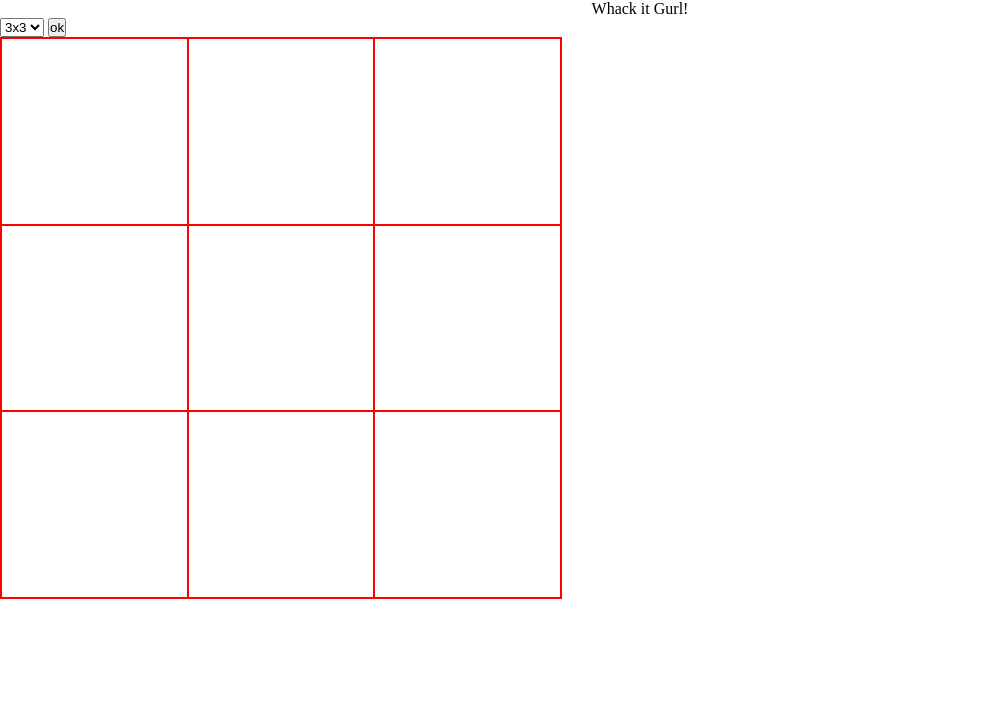
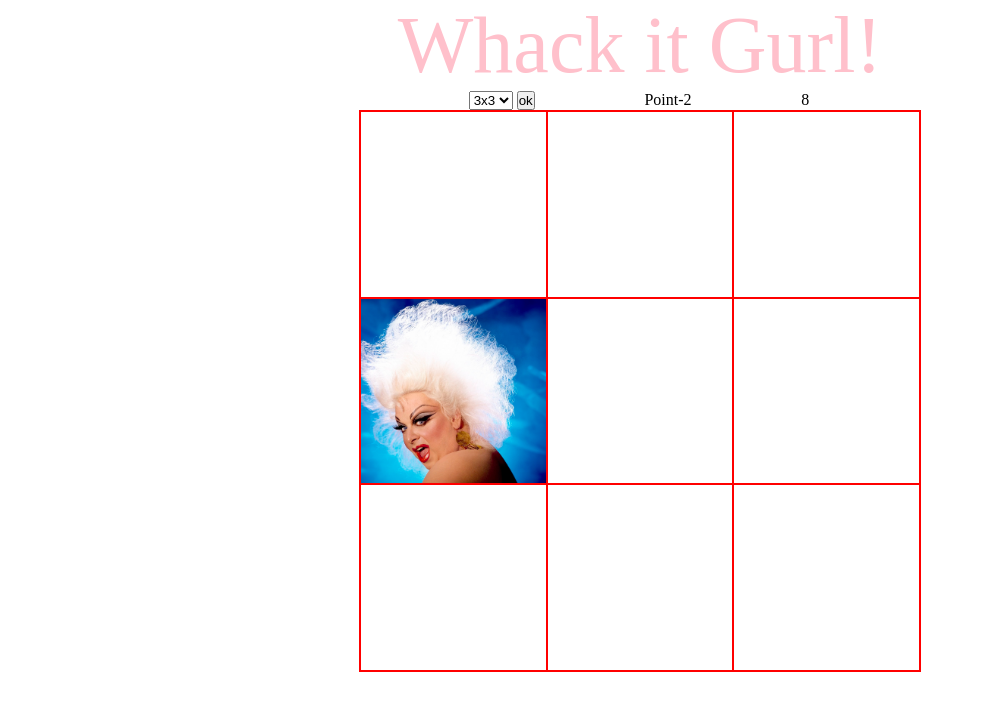
Before and after one commit to claude-bssn/whackAKween, a plain HTML site: page index.html in a window 1280 px wide. Both pictures are taken after a click on the button "ok". Shown: the whole page, without its empty margins (0-984 px from the left). Drawn offline with Linux system fonts and the light colour scheme.

Commit message:
whack it gurl

```diff
--- a/index.html
+++ b/index.html
@@ -11,6 +11,11 @@
 <body>
     <header>
         <p class="title">Whack it Gurl!</p>
+
+    </header>
+    <main>
+        <div class="gameBoard">
+            <div class="headerBoard">
                 <div class="option">
                     <select name="" id="size">
                         <option value="9">3x3</option>
@@ -19,11 +24,20 @@
                     </select>
                     <button id="button">ok</button>
                 </div>
-    </header>
-    <main>
-        <div id="frame">
+                <div class="point">
+                    <p>Point </p>
+                    <p class=" score"></p>
 
                 </div>
+                <div id="timer">
+                    <p class="timer"></p>
+
+                </div>
+            </div>
+            <div id="frame">
+            </div>
+        </div>
+
     </main>
     <footer>
 
--- a/script.js
+++ b/script.js
@@ -1,39 +1,89 @@
-let size = parseInt(document.querySelector('#size').value);
+let size;
 let frame = document.querySelector('#frame');
 let randImg;
 let box;
+let timeImg;
+let click = false;
+let score;
+let timer;
+let round;
 
 function display(){
+    clearInterval(timeImg);
     if (randImg) {
         document.querySelector(`[data-id="${randImg}"]`).style.backgroundImage = '';
+
     }
     randImg = Math.floor(Math.random()* (size)+1);
     box = document.querySelector(`[data-id="${randImg}"]`);
     //console.log(randImg);
     box.style.backgroundImage= "url('divine.jpg')";
+    timeImg = setInterval(nextTurn , 1000);
+
 }
+function nextTurn(){
+    score --;
+    point()
+    display();
+}
+
+function point(){
+    document.querySelector('.score').innerHTML = " "+ score;
+}
+
+function countdown(){
+
+    timer -=1;
+    document.querySelector('.timer').innerHTML = timer;
+    if(timer == 0){
+        clearInterval(round);
+        clearInterval(timeImg);
+        frame.style.display = 'none';
+        // timer =10;
+        document.querySelector('.timer').innerHTML = "Time out!";
+    }
+}
+
+
+
 
 document.querySelector('#button').addEventListener('click' , () => {
     //debugger;
+    timer = 10;
+    clearInterval(round);
+    round = setInterval(countdown, 1000)
+    document.querySelector('.timer').innerHTML = timer;
+
+    frame.style.display = 'flex';
+    size = parseInt(document.querySelector('#size').value);
     frame.innerHTML = '';
+    score = 0;
+    randImg=null;
+    console.log(size);
     for (let i = 1; i <= size; i++) {
-       frame.innerHTML += `<div data-id="${i}" class='cell'></div>`;
+        frame.innerHTML += `<div data-id="${i}" class='cell'></div>`;
     }
     document.querySelectorAll('.cell').forEach(cell=>{
         cell.style.width = 100/(Math.sqrt(size)) + '%';
         cell.style.height = 100/(Math.sqrt(size)) + '%';
     });
+    point();
+    display();
 
-    setInterval(display,3000);
 })
 
 frame.addEventListener('click', (el) =>{
-
     el=el.target.dataset.id;
     if(el == randImg){
         console.log(+1);
+        score += 1;
+        // console.log(el);
     }else{
         console.log(-1);
+        score -= 1;
+        // console.log(el);
     }
+    point();
+    // console.log(timeImg)
     display();
 });
--- a/style.css
+++ b/style.css
@@ -5,6 +5,8 @@
 
 .title{
     text-align: center;
+    font-size: 10vh;
+    color: pink;
 }
 
 .cell{
@@ -15,11 +17,30 @@
     background-size: cover;
 
 }
+main{
+    display: flex;
+    justify-content: center;
+
+}
+.gameboard{
+    display: flex;
+    flex-direction: column;
+}
+
+.headerBoard{
+    display: flex;
+    justify-content: space-evenly;
+    width: 70vh;
+
+}
+.point{
+    display: flex;
+}
 #frame{
     height: 70vh;
     width: 70vh;
     border:1px solid red;
-    display: flex;
+    display: none;
     justify-content: center;
     flex-wrap: wrap;
 }
```
Lines whose indentation alone changed are shown as unchanged.
